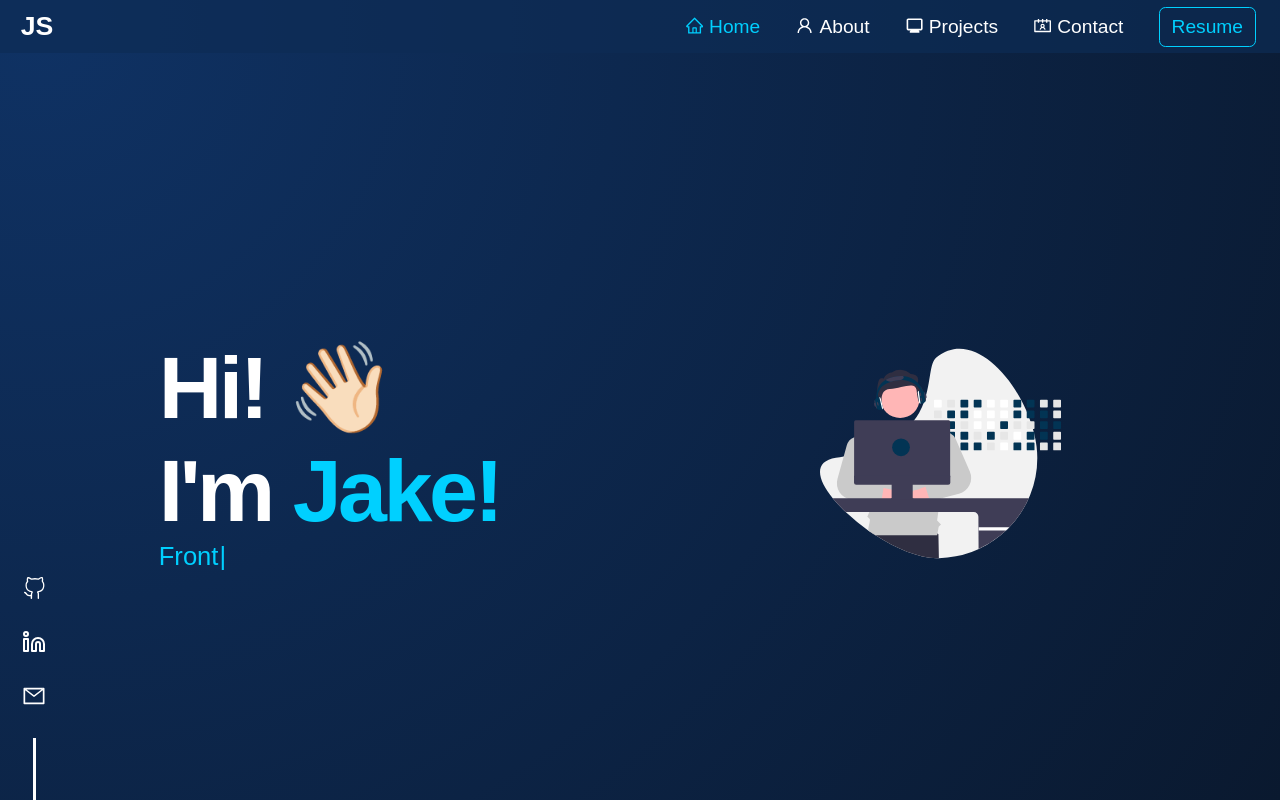
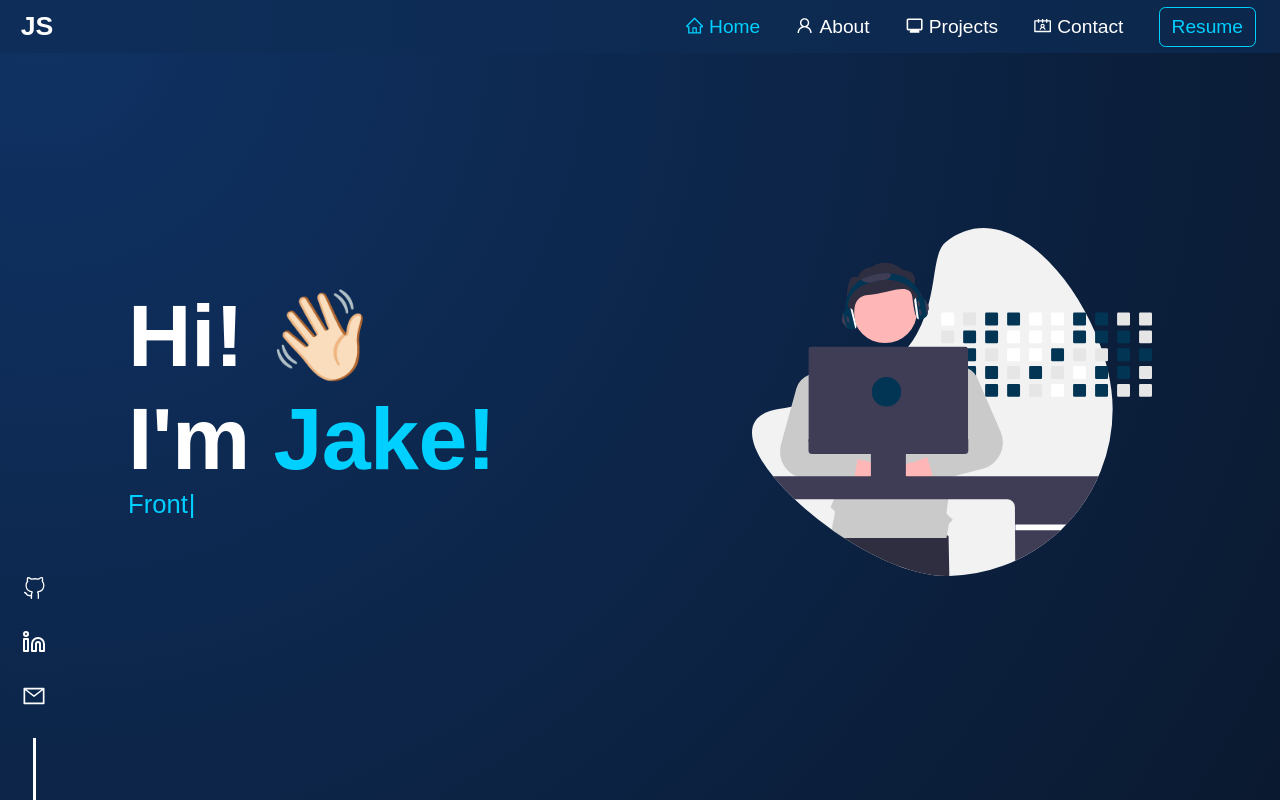
Before and after one commit to JSchoonbrood/Portfolio, a React (Create React App) app: page / in a window 1280 px wide. Built offline with nearby package versions, Linux system fonts and the light colour scheme.

Commit message:
scss optimisations and layout changes

```diff
--- a/src/components/hero/hero.scss
+++ b/src/components/hero/hero.scss
@@ -3,41 +3,33 @@
 .hero {
   display: flex;
   flex-direction: row;
-  padding: 3%;
-  width: 100%;
-  height: 100vh;
-}
-.hero__content {
+  position: relative;
+  top: 50%;
+  margin-left: 10vw;
+  margin-right: 10vw;
+  &__content {
     display: flex;
-  height: 100%;
     flex-direction: column;
     justify-content: center;
     align-items: flex-start;
-  width: 50%;
-  padding-left: 10%;
-  h1 {
-    font-family: var(--font-family);
+    width: 100%;
+    &-title {
+      font-size: variables.$hero-font-size;
       font-weight: variables.$hero-font-weight;
-    font-size: variables.$hero-font-size;
       color: variables.$text-color-default;
-    letter-spacing: -0.04em;
-    span {
+      letter-spacing: -0.04rem;
+      &-span {
         color: variables.$text-color-active;
       }
     }
-  p {
-    color: variables.$text-color-default;
   }
-}
-.hero__image {
+  &__image {
     display: flex;
     justify-content: center;
     align-items: center;
-  height: 100%;
-  width: 50%;
     img {
-    width: 40%;
-    height: 40%;
+      width: 400px;
+    }
   }
 }
 
```
Lines whose indentation alone changed are shown as unchanged.
